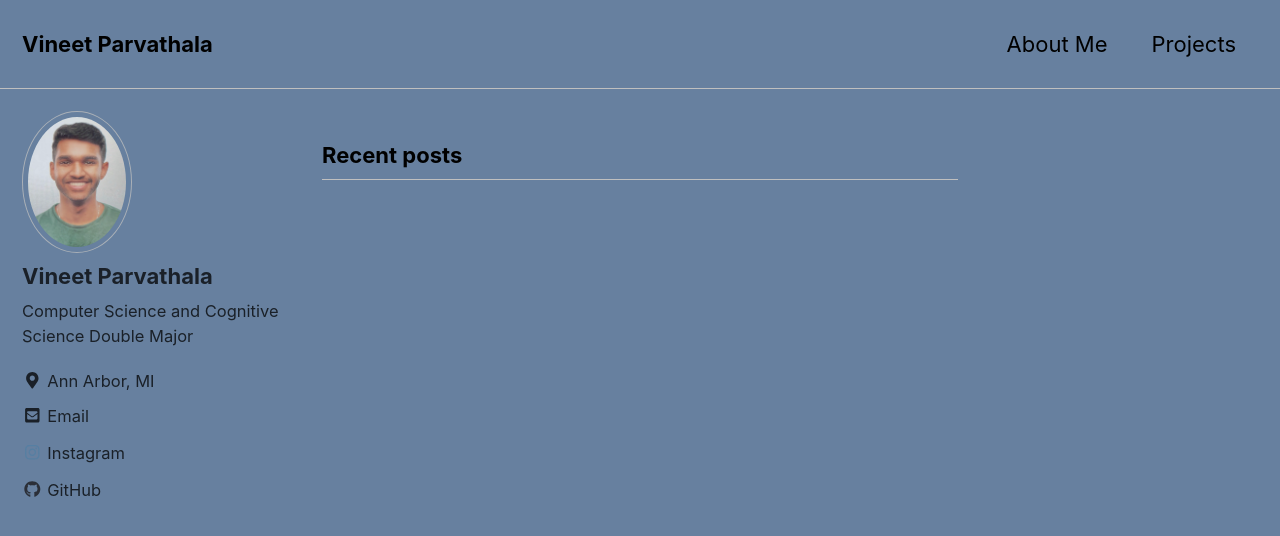
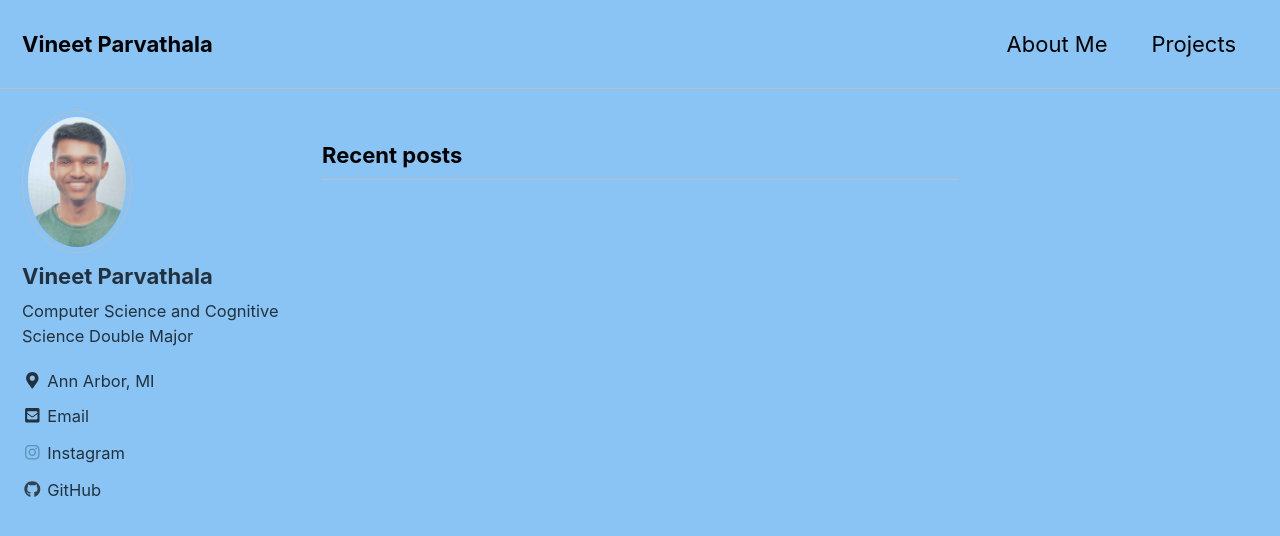
Before and after one commit to vparv/vparv.github.io, a Jekyll site: the page built from index.html, in a window 1280 px wide and 900 px high. Shown: the top 536 px of the window. Built offline with Jekyll 4.4.1, drawn with Linux system fonts in a browser that asks for light colours; cached includes are drawn as plain includes; nearby versions of some CDN libraries; the list of posts is cut into pages by our own code.

Commit message:
changed colors

```diff
--- a/_sass/minimal-mistakes/skins/_contrast.scss
+++ b/_sass/minimal-mistakes/skins/_contrast.scss
@@ -3,7 +3,7 @@
    ========================================================================== */
 
 /* Colors */
-$background-color: #67809f !default;
+$background-color: #89c4f4 !default;
 $text-color: #000 !default;
 $muted-text-color: $text-color !default;
 $primary-color: #ff0000 !default;
```
